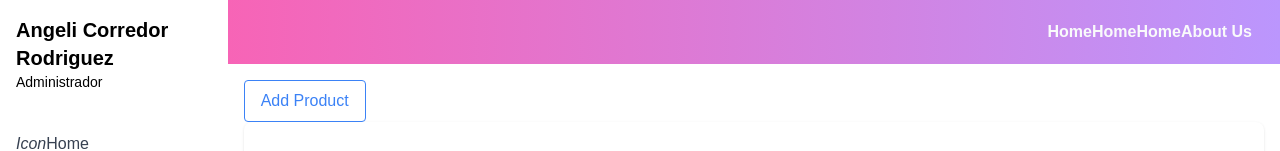
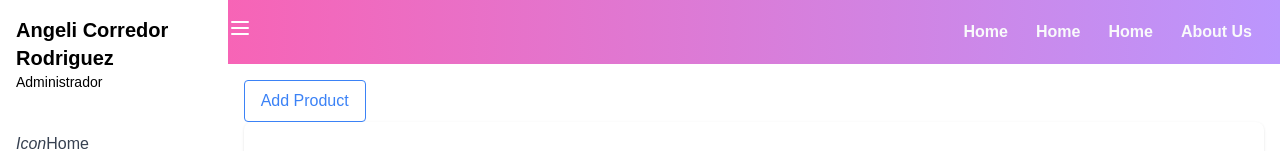
Before and after one commit to Jpcardenasg/GrabAndGo, an Angular app: page /admin-page in a window 1280 px wide. Shown: the top 151 px of the page. Built offline with nearby package versions, Linux system fonts and the light colour scheme.

Commit message:
style: :lipstick: Admin Navbar added

```diff
--- a/src/app/admin-page/admin-page.component.html
+++ b/src/app/admin-page/admin-page.component.html
@@ -4,14 +4,17 @@
     </app-sidebar>
 
     <div class="flex-grow">
-
+        <button (click)=" toggleSidebar()" class="absolute top-4 text-white focus:outline-none">
+            <svg xmlns="http://www.w3.org/2000/svg" class="h-6 w-6" fill="none" viewBox="0 0 24 24"
+                stroke="currentColor">
+                <path stroke-linecap="round" stroke-linejoin="round" stroke-width="2" d="M4 6h16M4 12h16M4 18h16" />
+            </svg>
+        </button>
         <nav class="flex items-center justify-end w-full h-16 left-0 top-0 bg-navbar-gradient gap-x-7 px-7">
-            <div>
-                <a href="#" class="text-gray-50 font-bold">Home</a>
-                <a href="#" class="text-gray-50 font-bold">Home</a>
-                <a href="#" class="text-gray-50 font-bold">Home</a>
-                <a href="#" class="text-gray-50 font-bold">About Us</a>
-            </div>
+            <a href="#" class="text-gray-50 font-bold">Home</a>
+            <a href="#" class="text-gray-50 font-bold">Home</a>
+            <a href="#" class="text-gray-50 font-bold">Home</a>
+            <a href="#" class="text-gray-50 font-bold">About Us</a>
         </nav>
         <app-product-management></app-product-management>
     </div>
```
